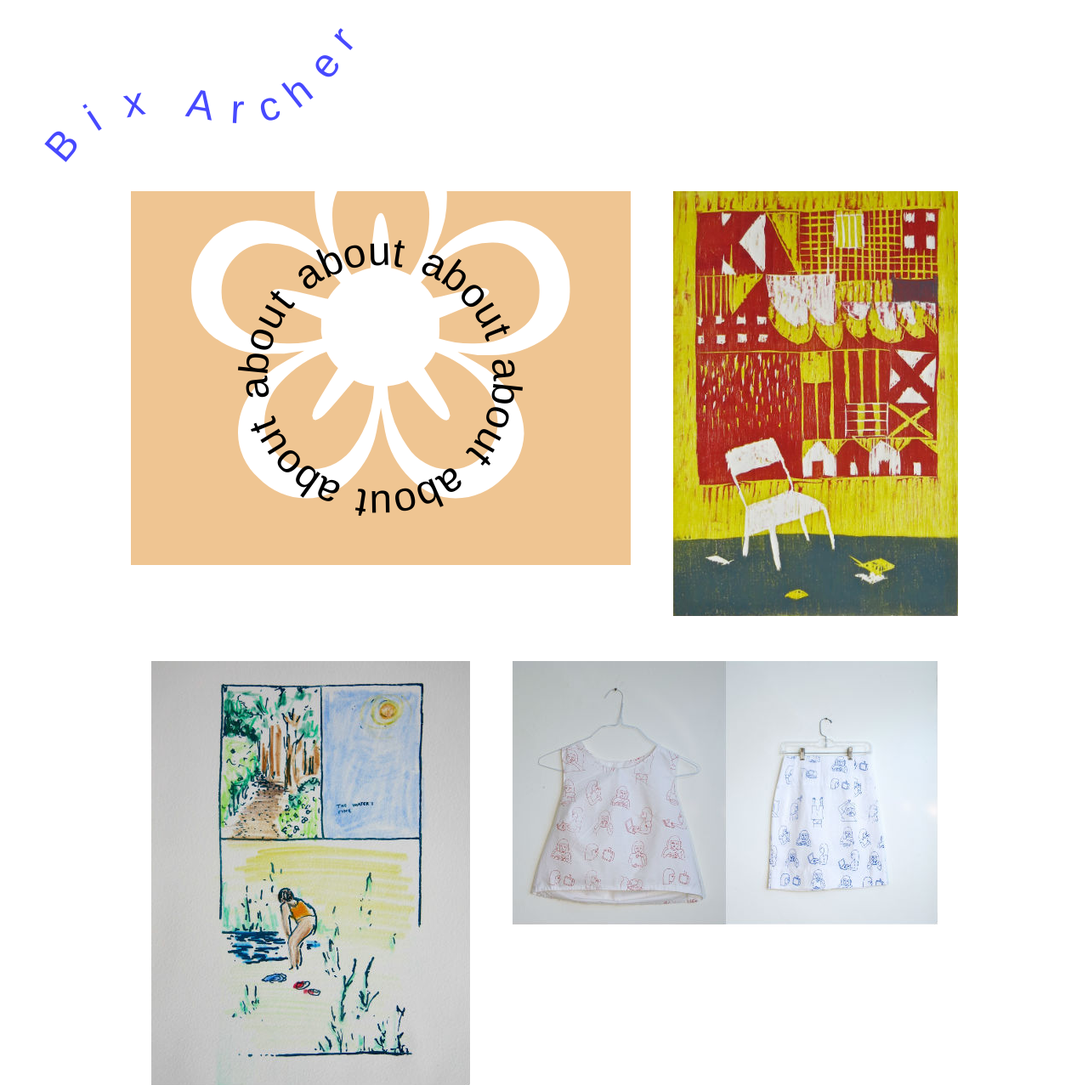
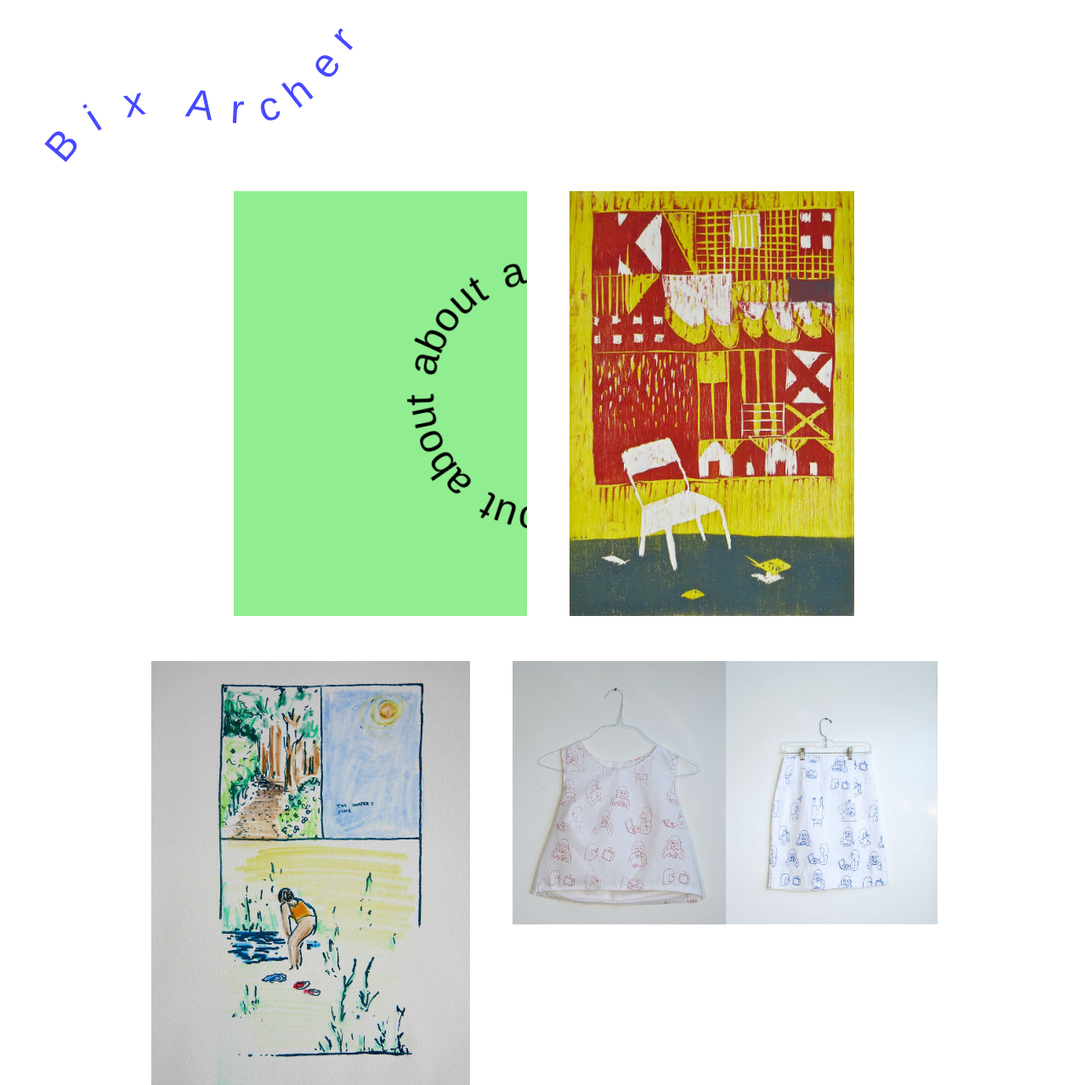
Before and after one commit to milktooth/bixarcher.com, a PHP site: page /index3.html in a window 1280 px wide. Shown: the top 1277 px of the page at 85% size. Run offline with PHP 8.4, Linux system fonts and the light colour scheme; some libraries are stand-ins or nearby versions.

Commit message:
circles!

```diff
--- a/assets/main3.css
+++ b/assets/main3.css
@@ -119,6 +119,11 @@ body {
 
 }
 
+@keyframes rotator {
+  0% {transform: rotate(0deg);}
+  100% {transform: rotate(360deg);}
+}
+
 @keyframes textflux {
   0% {color: rgba(80, 73, 255, 1);}
   25% {color: rgba(40, 73, 255, 1);}
@@ -158,8 +163,10 @@ q:before {
   text-align: left;
   background-position: bottom;
   font-size: 24px;
+  overflow: hidden;
   background-size: cover;
   padding: 0;
+  background: lightgreen;
 }
 table {
   border-spacing: 0;
@@ -284,6 +291,10 @@ nav>p {
   max-width: 300px;
   max-height: 300px;
 }
+
+#warped-about {
+  margin-left: -91px;
+}
 }
 
 /* title */
@@ -389,11 +400,10 @@ rotate(-6.58rad);transform: rotate(-6.58rad);
 }
 
 /* about */
-#warped-about {position: relative; display: block; width:588px; height:440px;}
+#warped-about {position: relative;height: 328px;width: 335px;margin-top: 75px;display: block;margin-left: 200px;animation: rotator linear 30s infinite;}
 
-#warped-about>span[class^=w]:nth-of-type(n+0){display:block; position:absolute;
--moz-transform-origin:50% 100%; -webkit-transform-origin:50% 100%; -o-transform-origin:50%
-100%; -ms-transform-origin:50% 100%; transform-origin:50% 100%; }
+#warped-about>span[class^=w]:nth-of-type(n+0){display:block;position:absolute;-moz-transform-origin:50% 100%;-webkit-transform-origin:50% 100%;-o-transform-origin:50%
+100%;-ms-transform-origin:50% 100%;transform-origin:50% 100%;margin-left: -126px;margin-top: -56px;}
 
 #warped-about span{font-size:48px;font-weight:regular;font-style:normal;
 line-height:0.65; white-space:pre; overflow:visible; padding:0px;}
@@ -562,6 +572,16 @@ width: 23px; height: 24px; left: 210.23px; top: 327.44px;}
 rotate(10.08rad);-ms-transform: rotate(10.08rad); transform: rotate(10.08rad);
 width: 15px; height: 24px; left: 194.21px; top: 314.25px;}
 
+
+@media only screen and (max-width: 600px) {
+
+#warped-about {
+  margin-left: 48px;
+  margin-top: 70px;
+}
+
+}
+
 /*featherlight overwrite*/
 
 .featherlight .featherlight-close-icon {
--- a/index3.html
+++ b/index3.html
@@ -28,9 +28,9 @@
   <div id="content_wrapper">
 
       <div class="content_item">
-        <a data-featherlight="<p>Bix Archer is a girl from San Francisco. She is currently an undergraduate at Yale College. <br> contact: bixarcher@gmail.com</p>" href="#"><h1 id='warped-about' style="background-image: url(/assets/images/flower.svg)">
+        <a data-featherlight="<p>Bix Archer is a girl from San Francisco. She is currently an undergraduate at Yale College. <br> contact: bixarcher@gmail.com</p>" href="#"><h1> <div id='warped-about'>
                            <span class='w0'>a</span><span class='w1'>b</span><span class='w2'>o</span><span class='w3'>u</span><span class='w4'>t</span><span class='w5'> </span><span class='w6'>a</span><span class='w7'>b</span><span class='w8'>o</span><span class='w9'>u</span><span class='w10'>t</span><span class='w11'> </span><span class='w12'>a</span><span class='w13'>b</span><span class='w14'>o</span><span class='w15'>u</span><span class='w16'>t</span><span class='w17'> </span><span class='w18'>a</span><span class='w19'>b</span><span class='w20'>o</span><span class='w21'>u</span><span class='w22'>t</span><span class='w23'> </span><span class='w24'>a</span><span class='w25'>b</span><span class='w26'>o</span><span class='w27'>u</span><span class='w28'>t</span><span class='w29'> </span><span class='w30'>a</span><span class='w31'>b</span><span class='w32'>o</span><span class='w33'>u</span><span class='w34'>t</span>
-        </h1></a>
+        </div></h1></a>
       </div>
       <div class="content_item">
         <a data-featherlight="/assets/images/north-bay-fires.jpg" href="#"><img data-src="/assets/images/north-bay-fires-500px.jpg"></a>
```
Also changed, not shown: assets/images/flower.svg (deleted).
